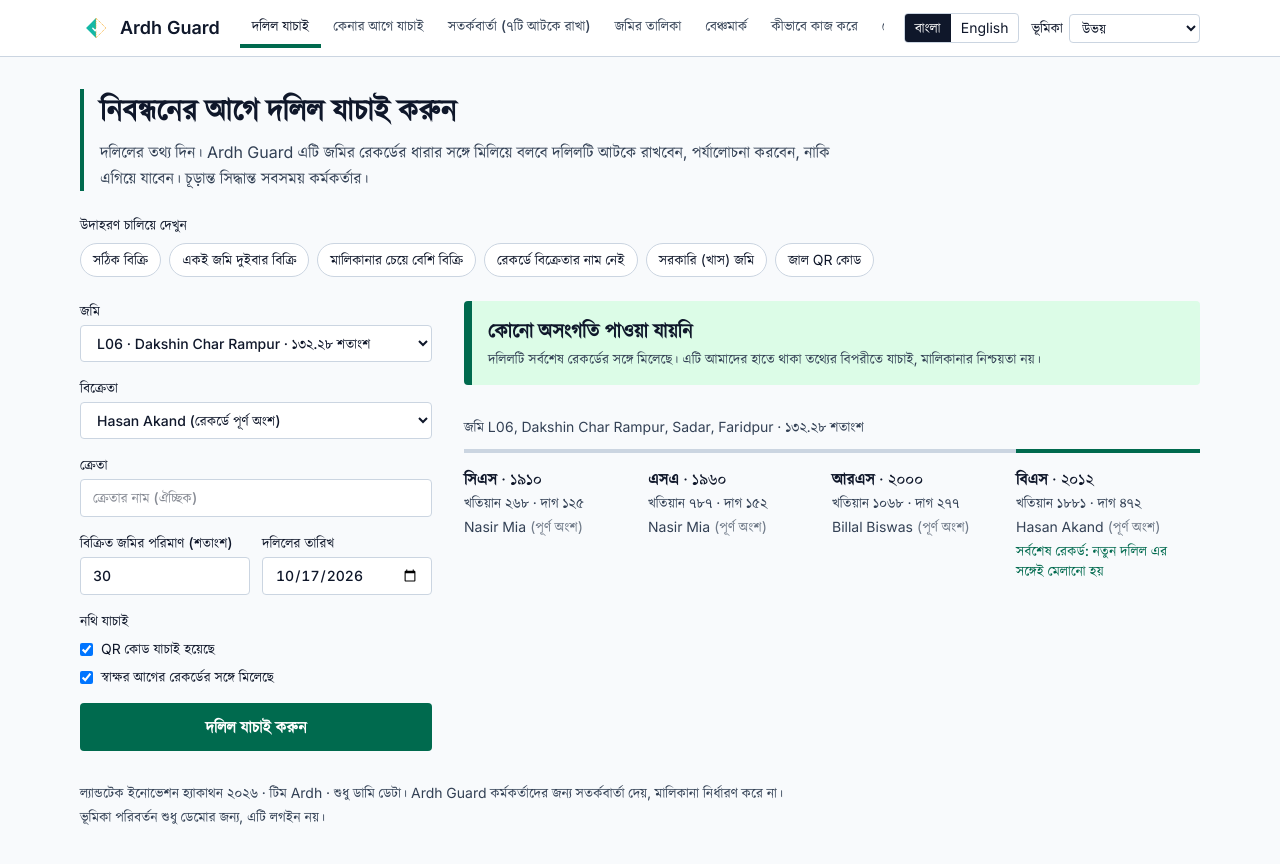
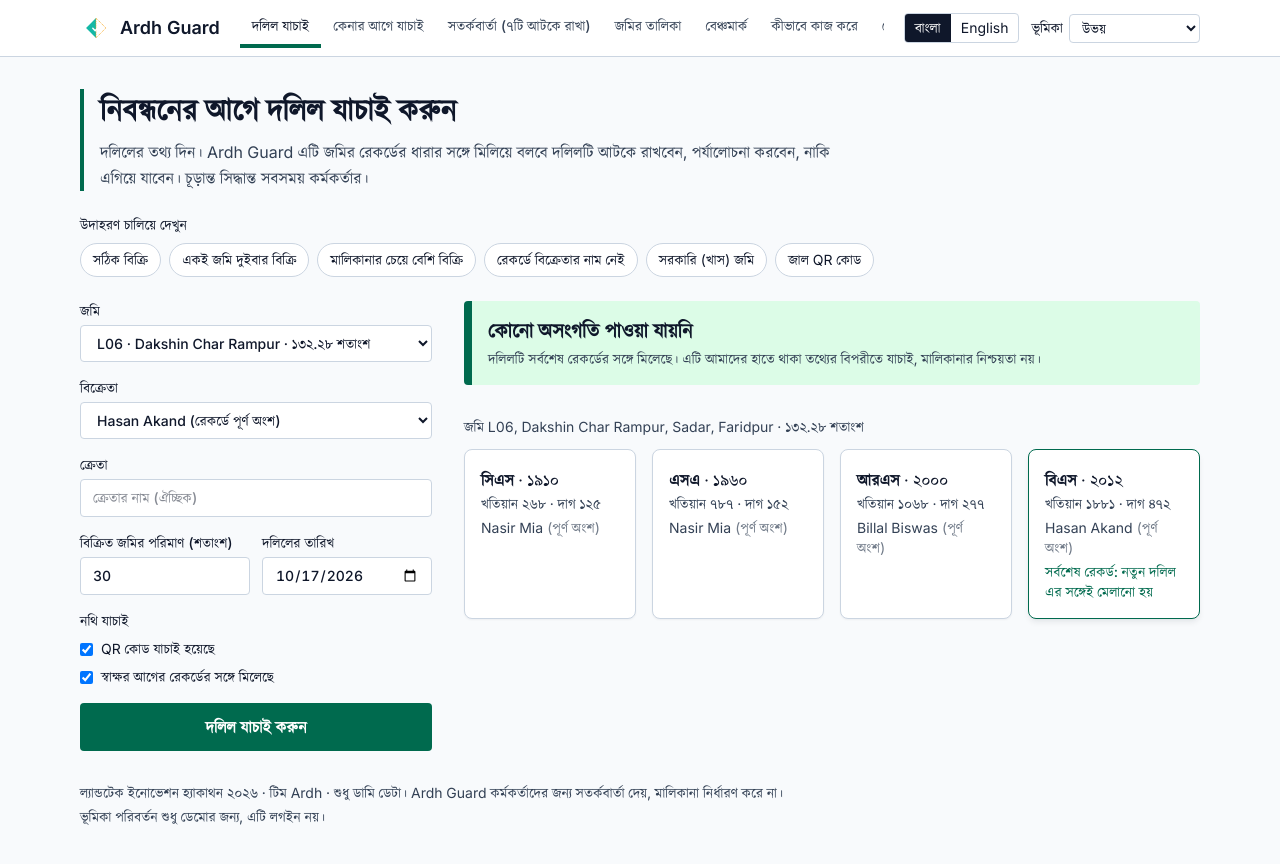
Before and after one commit to mehedyk/LandTech-Innovation-Hackathon-2026, a React (Vite) app: page / in a window 1280 px wide. Shown: the top 864 px of the page. Built offline with nearby package versions, Linux system fonts and the light colour scheme.

Commit message:
update chain strip component to match civic theme

```diff
--- a/src/components/ChainStrip.tsx
+++ b/src/components/ChainStrip.tsx
@@ -15,11 +15,11 @@ export default function ChainStrip({ lineage }: { lineage: string }) {
       <p className="mb-3 text-sm">
         {t('chain.parcel', { id: lineage, mouza: m?.name ?? '', upazila: m?.upazila ?? '', district: m?.district ?? '', area: parcel.area_dec })}
       </p>
-      <ol className="grid gap-0 md:grid-cols-4">
+      <ol className="grid gap-4 md:grid-cols-4">
         {chain.map((k, i) => {
           const latest = i === chain.length - 1;
           return (
-            <li key={k.khatian_uid} className={`relative border-l-4 py-2 pl-4 pr-2 md:border-l-0 md:border-t-4 md:pl-0 md:pr-4 md:pt-3 ${latest ? 'border-brand' : 'border-line'}`}>
+            <li key={k.khatian_uid} className={`card p-4 ${latest ? 'card-active' : ''}`}>
               <p className="font-semibold text-ink">
                 {t(`survey.${k.survey}`)} <span className="font-normal">· {d(k.survey_year)}</span>
               </p>
```
